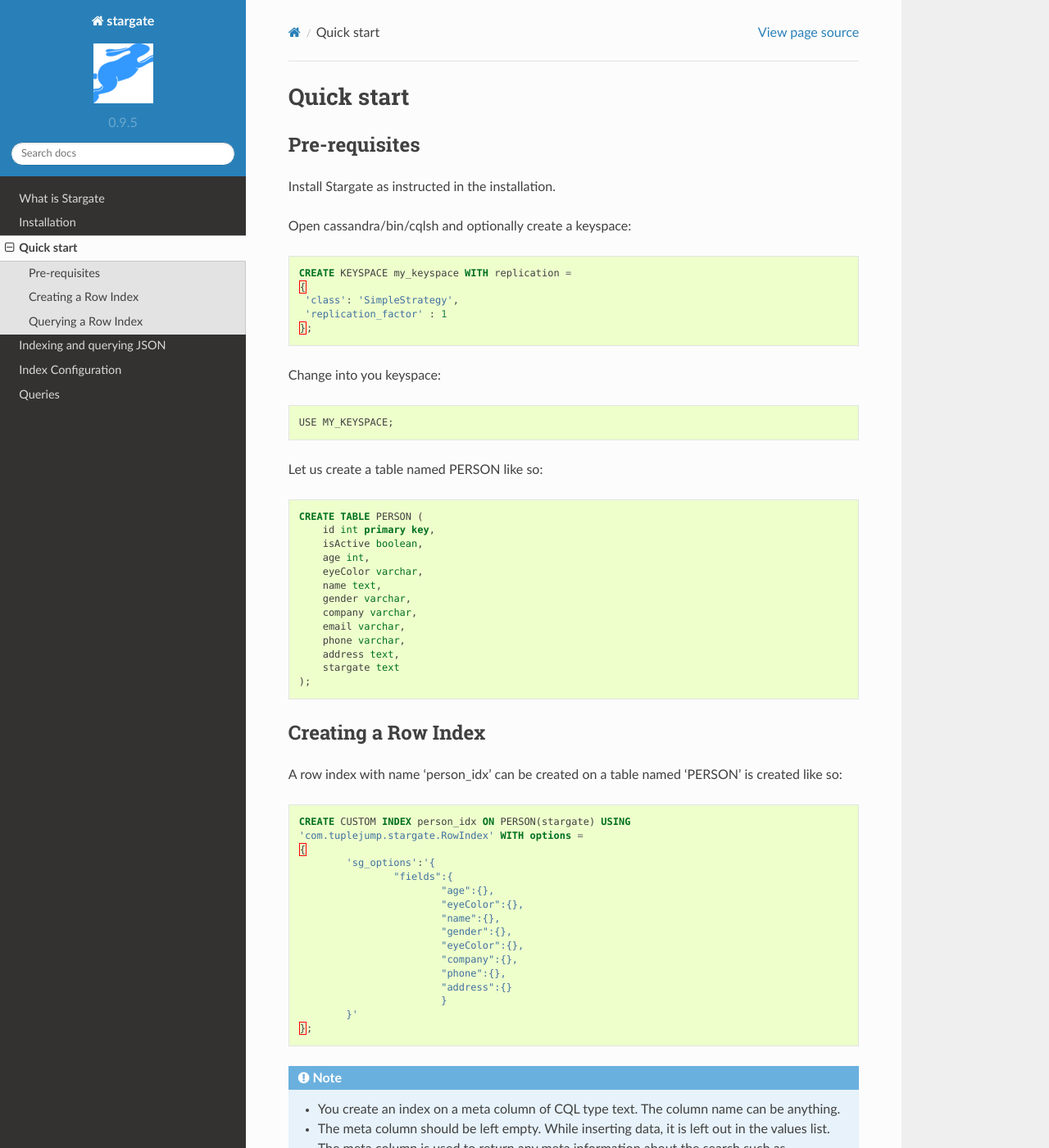
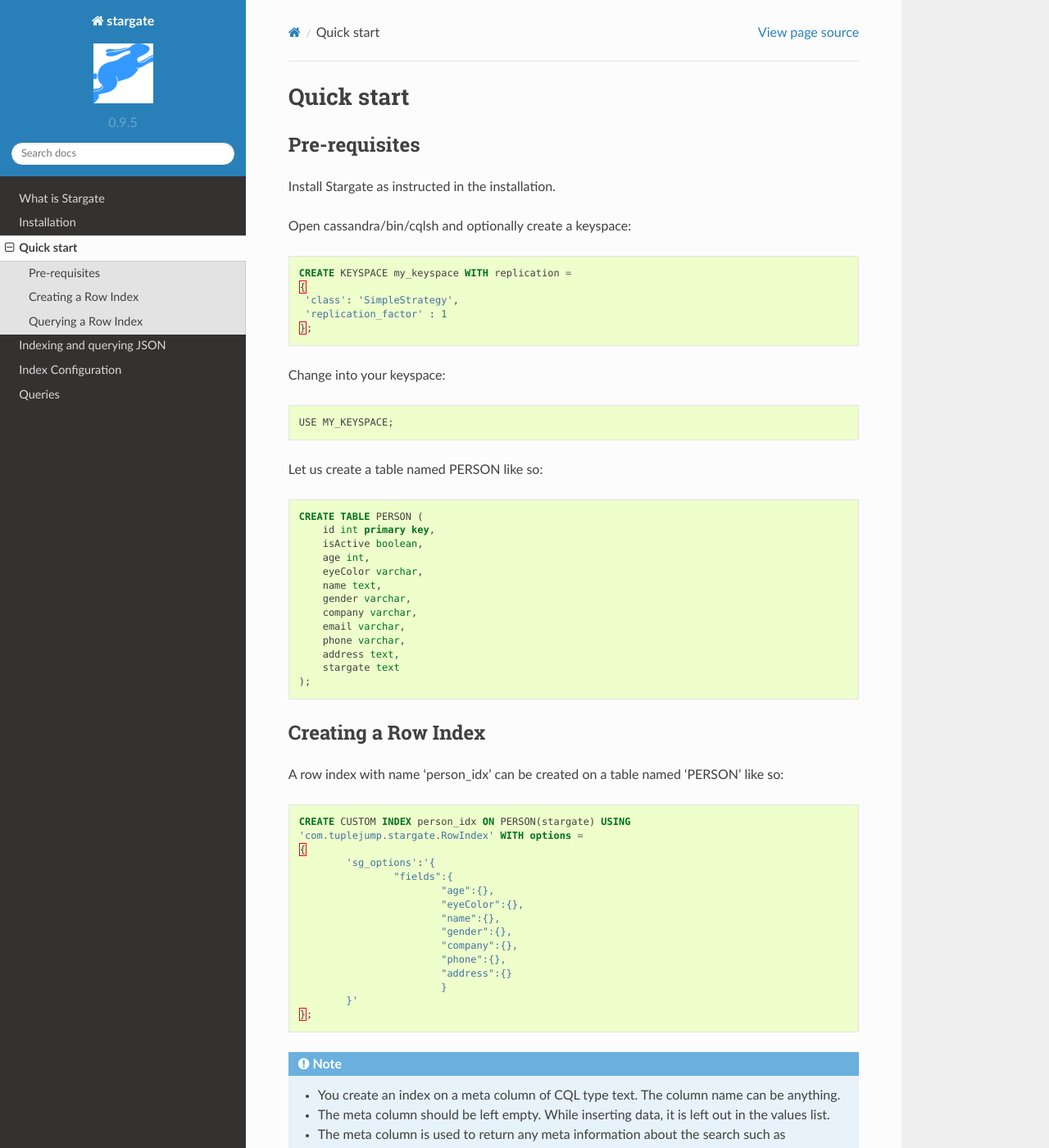
Before and after one commit to tuplejump/stargate-core, a Sphinx documentation site: the page built from docs/source/quickstart.rst, in a window 1280 px wide and 1400 px high. Shown: the whole window at 82% size. Built offline with Sphinx 7.4.7 and the Read the Docs theme 2.0.0, drawn with Linux system fonts in a browser that asks for light colours; some of the changed text lies outside the part shown.

Commit message:
eyecolor field used twice
In the section "creating a row index", eye color field had been used twice. Also other small changes in grammar and spellings.

```diff
--- a/docs/source/quickstart.rst
+++ b/docs/source/quickstart.rst
@@ -13,7 +13,7 @@
 	 'replication_factor' : 1
 	};
 
-Change into you keyspace::
+Change into your keyspace::
 
 	USE MY_KEYSPACE;
 
@@ -36,7 +36,7 @@
 
 Creating a Row Index
 ^^^^^^^^^^^^^^^^^^^^^
-A row index with name 'person_idx' can be created on a table named 'PERSON' is created like so::
+A row index with name 'person_idx' can be created on a table named 'PERSON' like so::
 
 	CREATE CUSTOM INDEX person_idx ON PERSON(stargate) USING
 	'com.tuplejump.stargate.RowIndex' WITH options =
@@ -47,7 +47,6 @@
 	                        "eyeColor":{},
 	                        "name":{},
 	                        "gender":{},
-	                        "eyeColor":{},
 	                        "company":{},
 	                        "phone":{},
 	                        "address":{}
@@ -84,7 +83,7 @@
 
 Querying a Row Index
 ^^^^^^^^^^^^^^^^^^^^^
-Here is a list of quick queries that can be made using the default options. For more information on queries read the Queries section ::
+Here is a list of quick queries that can be made using the default options. For more information on queries, read the Queries section ::
 
 	-- select all people with age more than 30
 	SELECT * FROM PERSON WHERE stargate ='{
```
